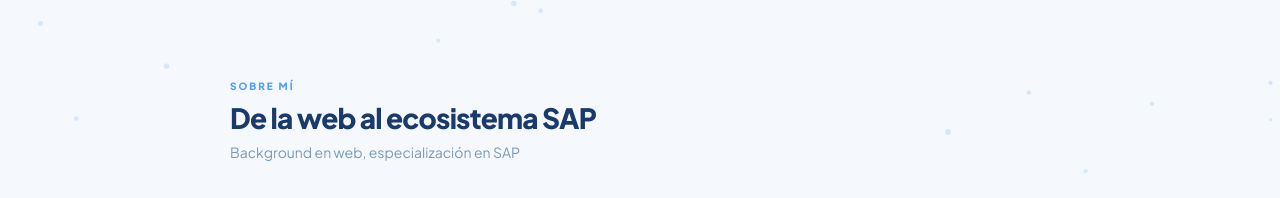
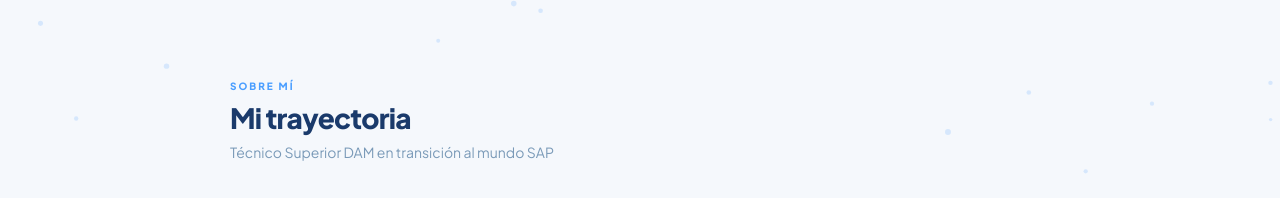
Before and after one commit to Frangarvaz/rabida-energy-h2-integration, a website: page index.html in a window 1280 px wide. Shown: the part 534-732 px from the top of the page. Drawn offline with Linux system fonts and the light colour scheme.

Commit message:
fix: update sobre mi title and subtitle

```diff
--- a/index.html
+++ b/index.html
@@ -114,8 +114,8 @@ footer{background:#0d2240;padding:40px;text-align:center;}
 
 <div class="section" id="sobre-mi">
   <div class="section-label">Sobre mí</div>
-  <div class="section-title">De la web al ecosistema SAP</div>
-  <div class="section-sub">Background en web, especialización en SAP</div>
+  <div class="section-title">Mi trayectoria</div>
+  <div class="section-sub">Técnico Superior DAM en transición al mundo SAP</div>
   <div style="display:grid;grid-template-columns:repeat(auto-fit,minmax(280px,1fr));gap:24px;">
     <div style="background:#fff;border:1px solid #d9e4f0;border-radius:16px;padding:28px;">
       <div style="font-size:13px;color:#5a7a9a;line-height:1.8;">
```
